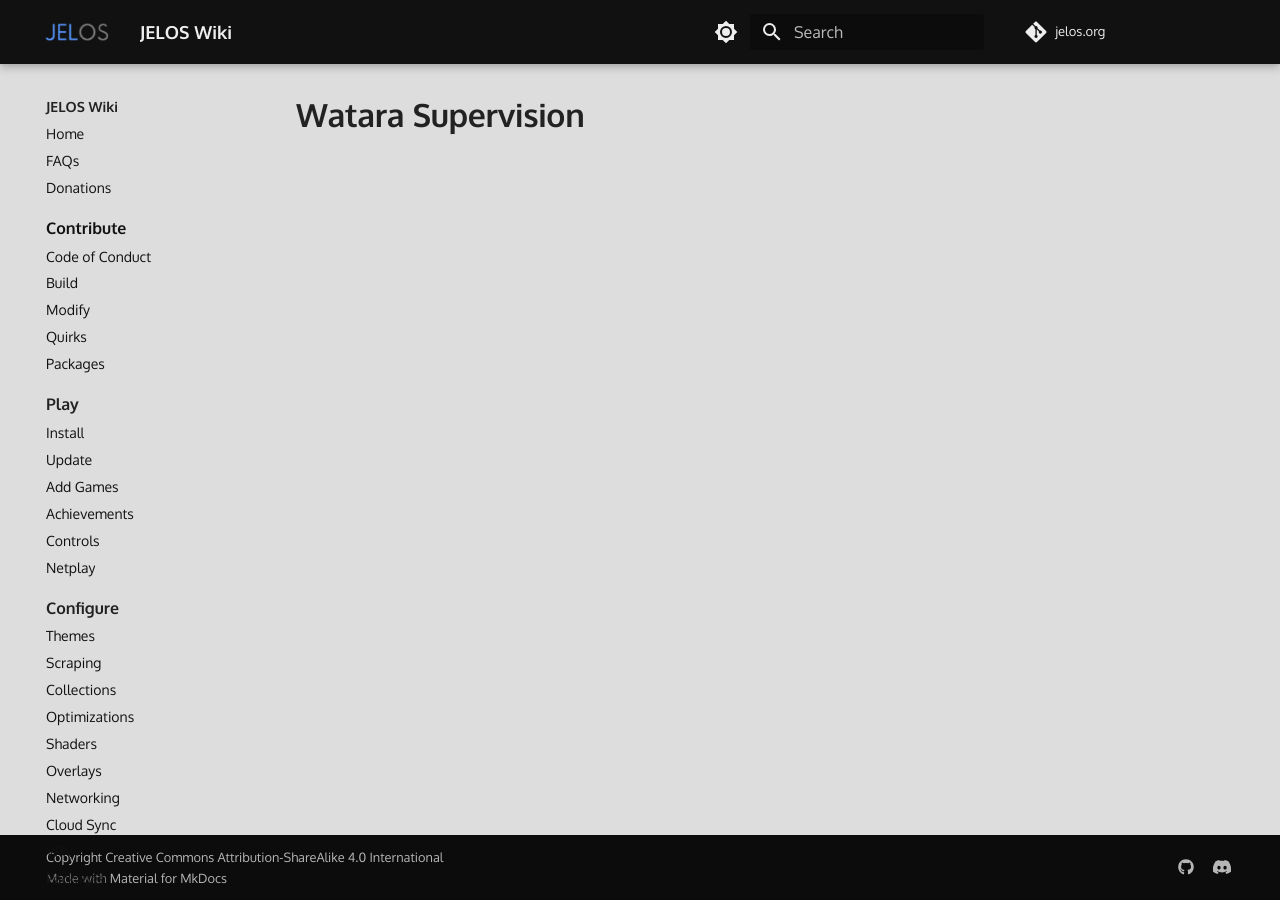
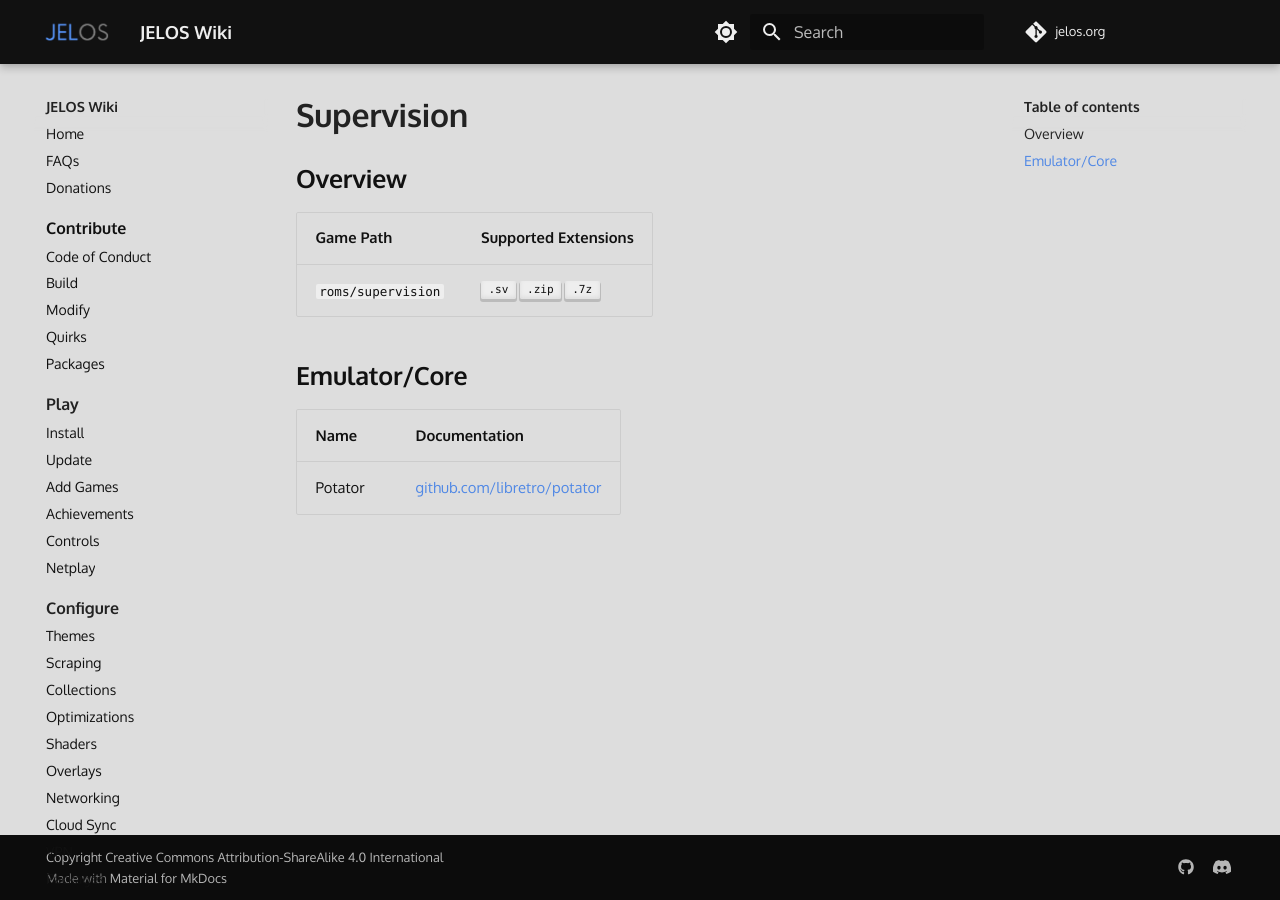
Before and after one commit to wbrawner/jelos.org, an MkDocs documentation site: the page built from docs/systems/supervision.md, in a window 1280 px wide. Built offline with MkDocs 1.6.1 and Material for MkDocs 9.7.7, drawn with Linux system fonts in a browser that asks for light colours; some web fonts are replaced; comment, search, counter and statistics services are not loaded.

Commit message:
Update supervision.md

```diff
--- a/docs/systems/supervision.md
+++ b/docs/systems/supervision.md
@@ -1 +1,13 @@
-# Watara Supervision
+# Supervision
+
+## Overview
+
+| Game Path | Supported Extensions |
+| -- | -- |
+| `roms/supervision` | ++".sv"++ ++".zip"++ ++".7z"++ |
+
+## Emulator/Core
+
+| Name | Documentation |
+| --- | --- |
+| Potator | [github.com/libretro/potator](https://github.com/libretro/potator) |
```
